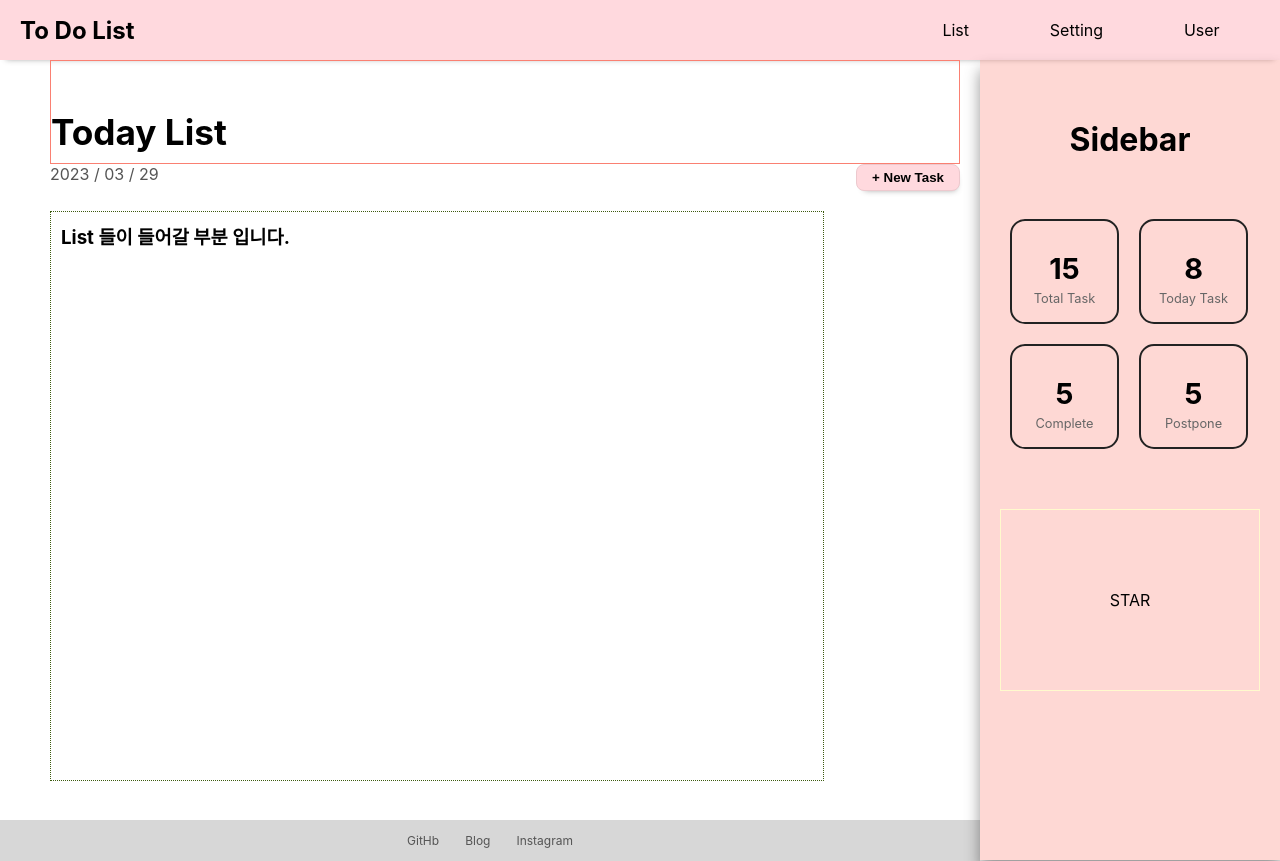
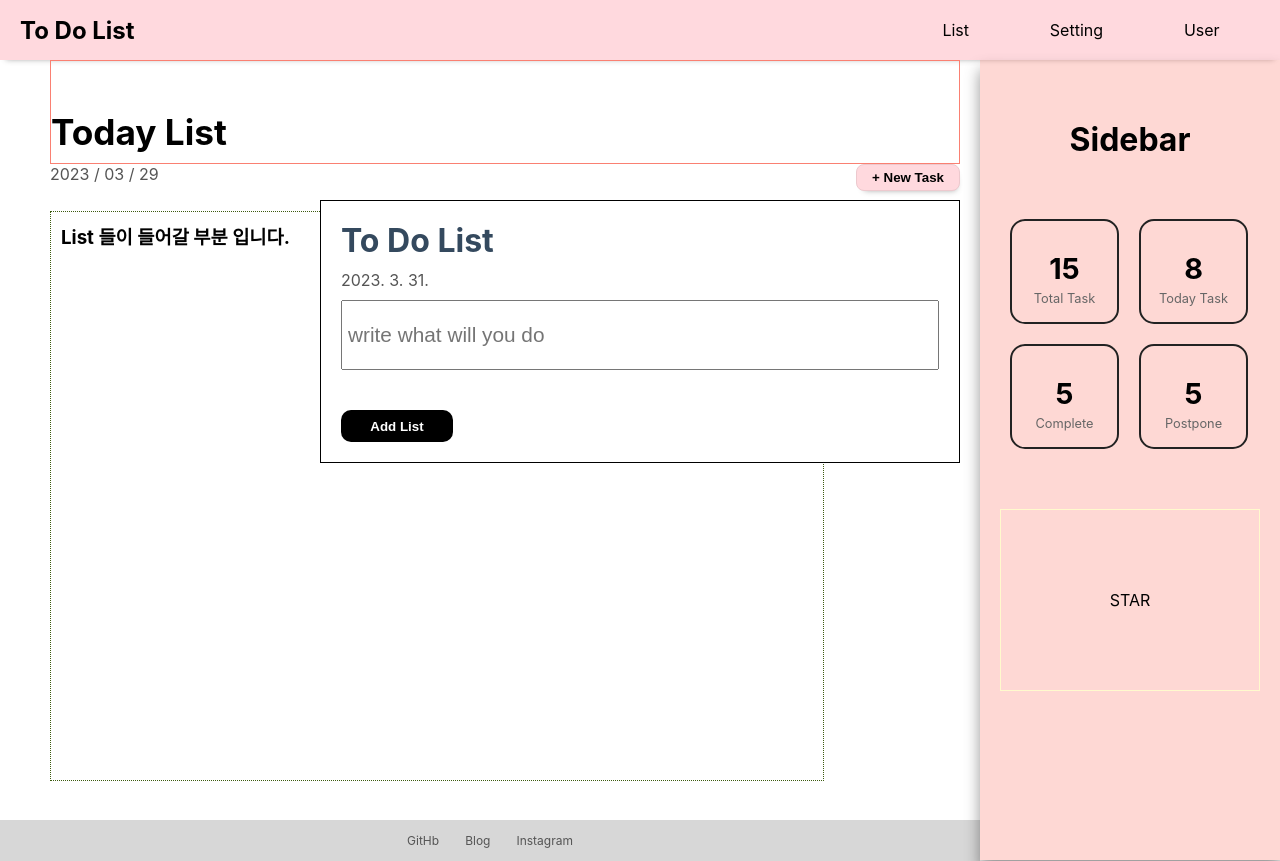
Before and after one commit to Emma-Hyejin/Mini-project, a React (Create React App) app in the folder todolist/: page / in a window 1280 px wide. Both pictures are taken after a click on the button "+ New Task". Built offline with nearby package versions, Linux system fonts and the light colour scheme.

Commit message:
popup창 구현

```diff
--- a/todolist/src/Main.jsx
+++ b/todolist/src/Main.jsx
@@ -5,8 +5,21 @@ import './Component/Contents.css';
 import Footer from './Footer';
 import Sidebar from './Side/Sidebar';
 import Contents from './Component/Contents';
+import {useState} from 'react';
 
 const Main = () => {
+    const parseDate = new Date().toLocaleDateString('ko-kr');
+    const [showPopup, setShowpopup] = useState(false);
+
+    const togglePopup = () => {
+        if( showPopup === false){
+            setShowpopup(true);
+        }else{
+            setShowpopup(false);
+        }
+    }
+
+
     return (
         <div className="main__container">
             <div className="main__left">
@@ -16,7 +29,19 @@ const Main = () => {
                         <div className="content__under">
                             <div className="under__date"> 2023 / 03 / 29</div>
                             <div className="under__btn">
-                                <button className="show__sendList_popup">+ New Task</button>
+                                <button className="open" onClick={togglePopup}>+ New Task</button>
+                                {showPopup ? (
+                                    <div className="popup">
+                                        <div className="popup_inner">
+                                            <h2>To Do List</h2>
+                                            <div className="popup_inputs">
+                                                <div className="input_date">{parseDate}</div>
+                                                <input typs="text" className="text_list" placeholder='write what will you do'></input>
+                                                <button className="add_list close" onClick={togglePopup}>Add List</button>
+                                            </div>
+                                        </div>
+                                    </div>
+                                ) : null}
                             </div>
                         </div>
                     </div>
```
